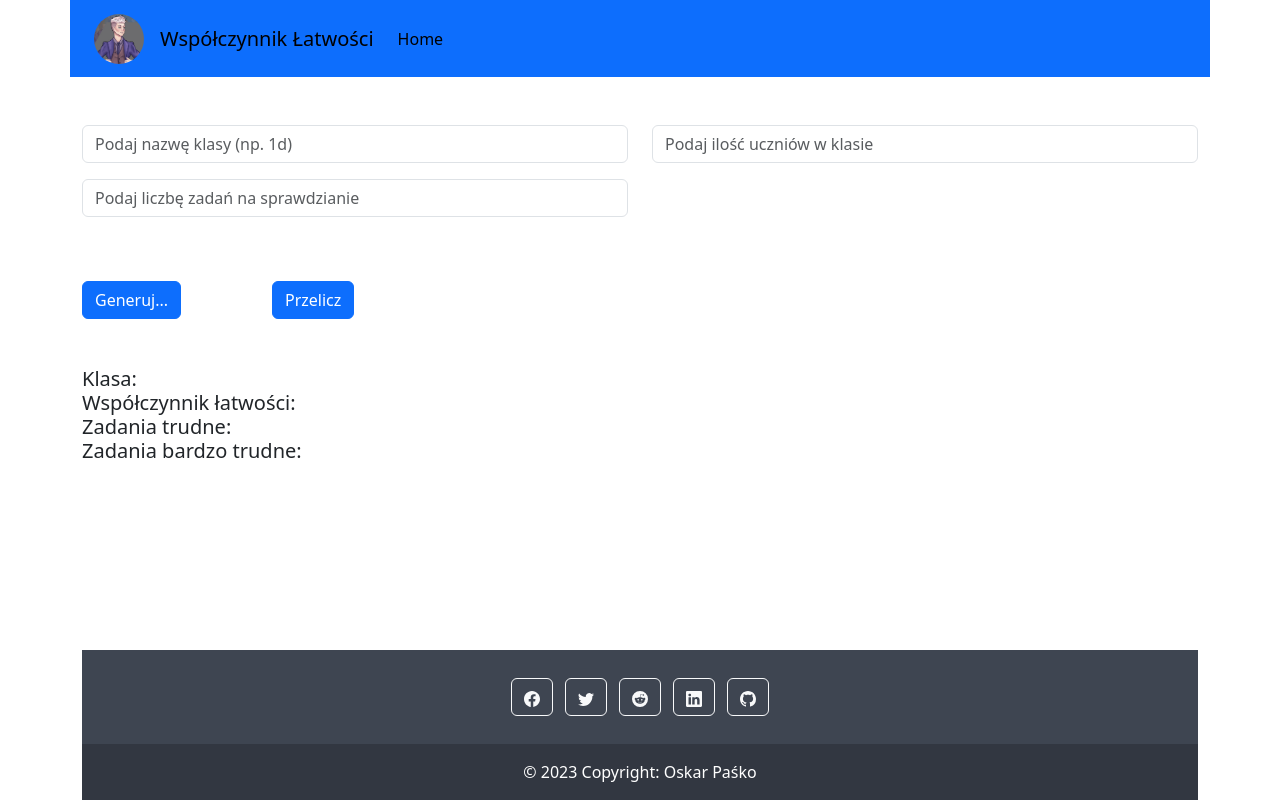
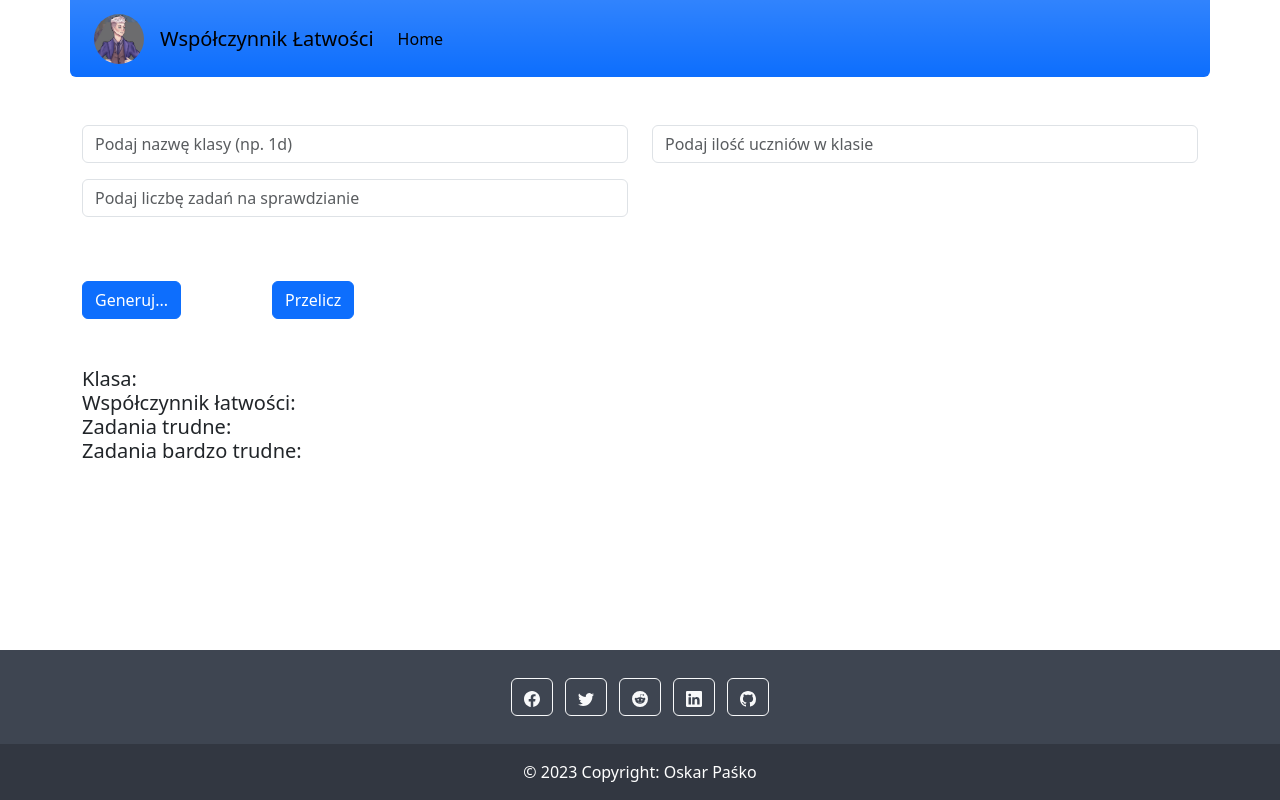
Before and after one commit to oskarpasko/Wsp-czynnik-atwo-ci, a plain HTML site: page wspolczynnik-latwosci/src/wsp-lat.html in a window 1280 px wide. Drawn offline with nearby package versions, Linux system fonts and the light colour scheme; files whose address does not match are found by name.

Commit message:
update frontend

```diff
--- a/wspolczynnik-latwosci/src/wsp-lat.html
+++ b/wspolczynnik-latwosci/src/wsp-lat.html
@@ -9,8 +9,8 @@
   <body class="d-flex flex-column min-vh-100">
 
     <!-- NAVBAR -->
-    <div class="container bg-primary">
-      <nav class="navbar navbar-expand-lg bg-primary">
+    <div class="container bg-primary bg-gradient rounded-bottom rounded-lg">
+      <nav class="navbar navbar-expand-lg bg-primary bg-gradient">
           <div class="container-fluid">
               <a class="navbar-brand" href="#">
                 <img src="../img/logo.jpeg" alt="Logo" width="50" height="50" class="d-inline-block align-text-top rounded-circle">
@@ -98,11 +98,8 @@
     </div>
 
     <!-- Footer -->
-    <!-- Remove the container if you want to extend the Footer to full width. -->
-<div class="container mt-auto">
-  <!-- Footer -->
   <footer
-          class="text-center text-lg-start text-white"
+          class="text-center text-lg-start text-white mt-auto"
           style="background-color: #3e4551"
           >
     <!-- Grid container -->
@@ -173,8 +170,6 @@
     <!-- Copyright -->
   </footer>
   <!-- Footer -->
-</div>
-<!-- End of .container -->
 
     <script src="js/wsp-latwosci.js"></script>
 
```
Also changed, not shown: wspolczynnik-latwosci/index.html (+3 -5 lines).
